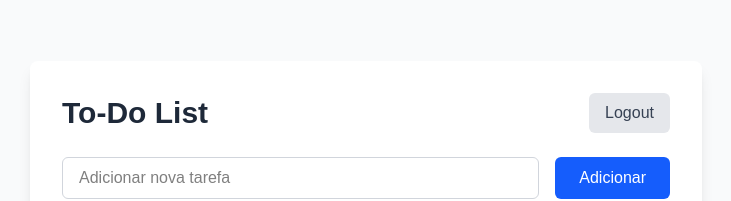
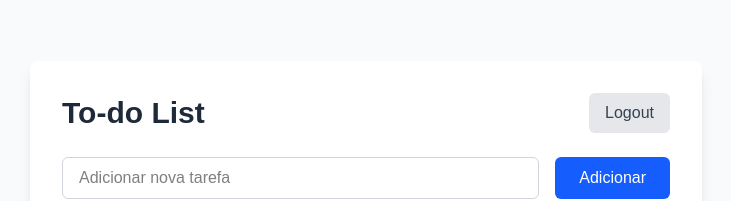
Before and after one commit to Equipe-NextSolve/todo-list, a Next.js app: page /dashboard in a window 1280 px wide. Shown: the part 242-443 px from the top of the page, without its empty margins (274-1005 px from the left). Built offline with nearby package versions, Linux system fonts and the light colour scheme; no server answers; the database is empty; sample sign-in values are in the browser's storage.

Commit message:
Correção do nome da aplicação

```diff
--- a/src/pages/dashboard.js
+++ b/src/pages/dashboard.js
@@ -114,7 +114,7 @@ const Dashboard = () => {
     <div className="min-h-screen bg-gray-50 flex items-center justify-center p-4">
       <div className="bg-white shadow-lg rounded-lg p-8 max-w-2xl w-full">
         <div className="flex justify-between items-center mb-6">
-          <h1 className="text-3xl font-bold text-gray-800">To-Do List</h1>
+          <h1 className="text-3xl font-bold text-gray-800">To-do List</h1>
           <button
             onClick={logout}
             className="bg-gray-200 hover:bg-gray-300 text-gray-700 px-4 py-2 rounded-md transition duration-200"
```
